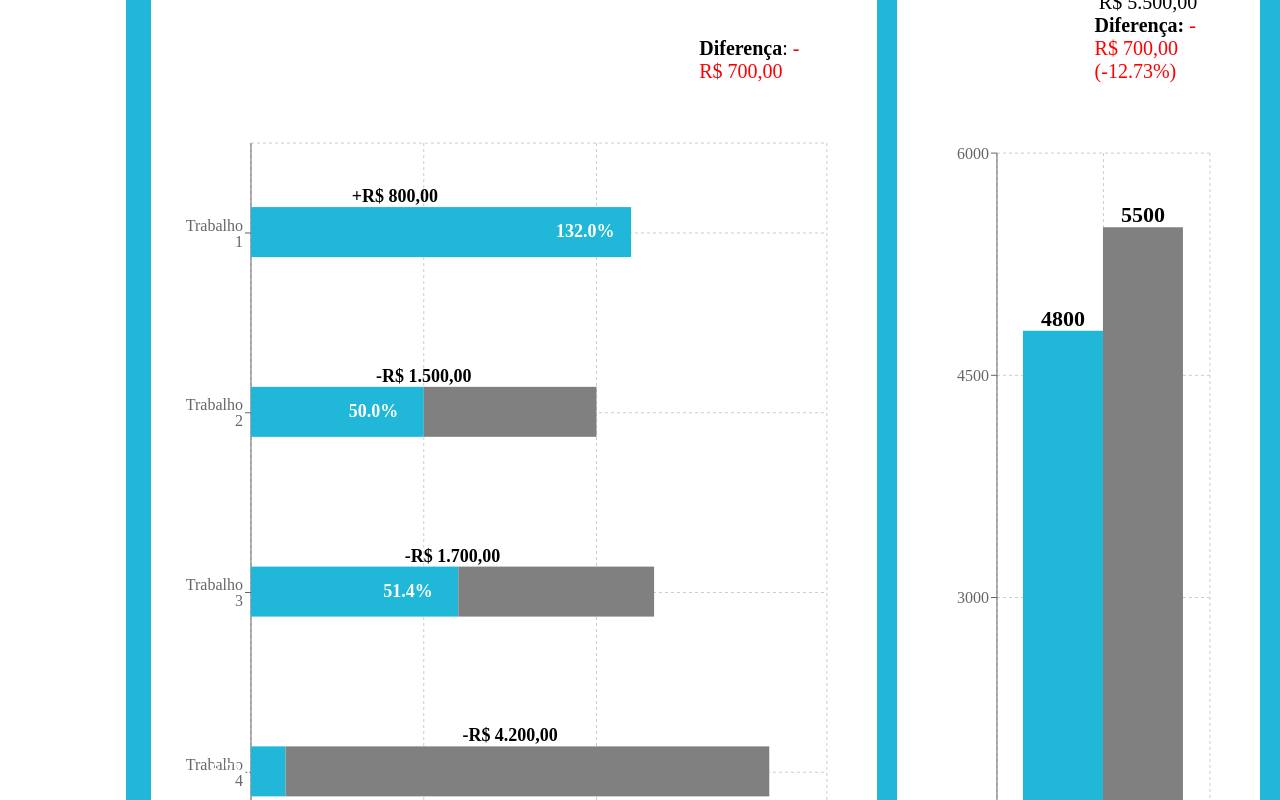
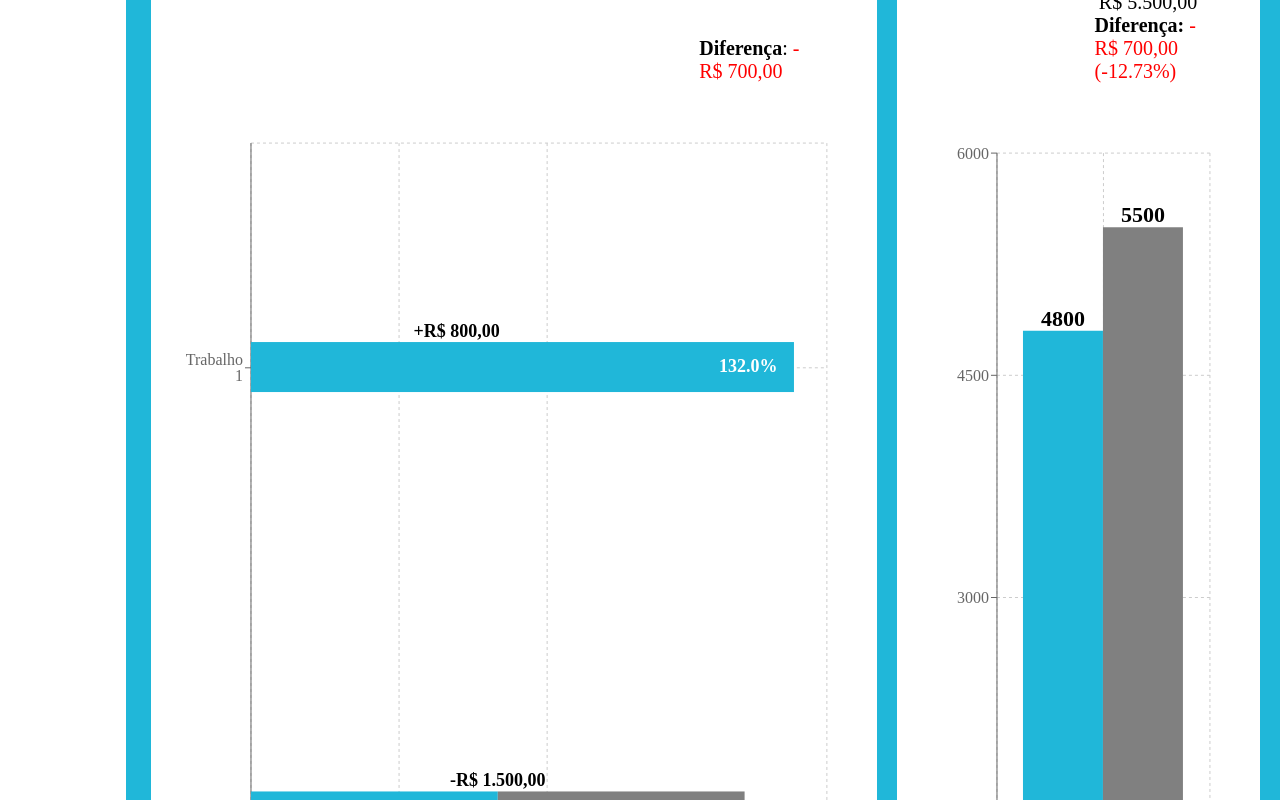
Before and after one commit to CaioMiranda12/project-poupador, a React (Create React App) app: page / in a window 1280 px wide. Shown: the part 1740-2540 px from the top of the page. Built offline with nearby package versions, Linux system fonts and the light colour scheme; a web font is replaced by a local one.

Commit message:
fixing receitasleftarea chart with show by mounth

```diff
--- a/src/components/ReceitasLeftArea/index.jsx
+++ b/src/components/ReceitasLeftArea/index.jsx
@@ -97,7 +97,7 @@ function CustomBar(props) {
   );
 }
 
-export function ReceitasLeftArea() {
+export function ReceitasLeftArea({ selectedDate }) {
   const { receitas } = receitasRecebidoPrevisto;
 
   const newReceitas = receitas.map((item) => ({
@@ -106,12 +106,16 @@ export function ReceitasLeftArea() {
     Diferenca: item.Recebido - item.Previsto,
   }));
 
+  const filteredMounthReceitas = newReceitas.filter(
+    (item) => item.mes === selectedDate,
+  );
+
   return (
     <ResponsiveContainer width="100%" height="100%">
       <BarChart
         width={500}
         height={300}
-        data={newReceitas}
+        data={filteredMounthReceitas}
         margin={{
           top: 20,
           right: 30,
--- a/src/pages/MensalBalance/index.jsx
+++ b/src/pages/MensalBalance/index.jsx
@@ -372,7 +372,7 @@ export function MensalBalance() {
             </GraphInfo>
 
             <GraphShowContainer>
-              <ReceitasLeftArea />
+              <ReceitasLeftArea selectedDate={selectedDate} />
             </GraphShowContainer>
           </GraphItem>
 
```
